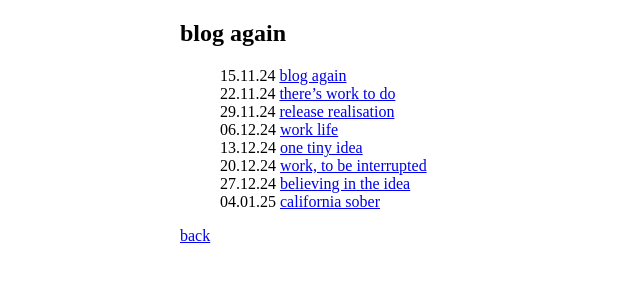
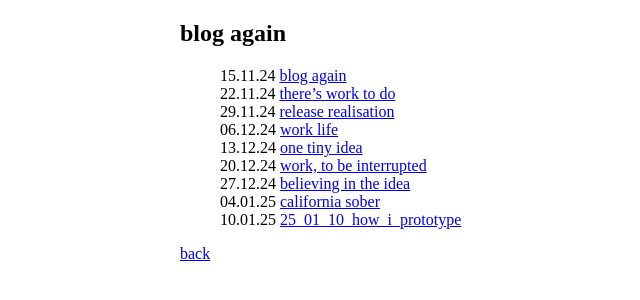
Before and after one commit to stuffedwombat/stuffedwombat.github.io, a Jekyll site: the page built from blogagain.md, in a window 1280 px wide. Shown: the top 300 px of the page, without its empty margins (144-784 px from the left). Built offline with Jekyll 4.4.1, drawn with Linux system fonts in a browser that asks for light colours; our own code applies the rules of GitHub Pages for plain Markdown files; comment, search, counter and statistics services are not loaded.

Commit message:
Update blogagain.md

```diff
--- a/blogagain.md
+++ b/blogagain.md
@@ -8,5 +8,6 @@
 - 20.12.24 [work, to be interrupted](24_12_20_work_to_be_interrupted)
 - 27.12.24 [believing in the idea](24_12_27_believing_in_the_idea)
 - 04.01.25 [california sober](25_01_04_california_sober)
+- 10.01.25 [25_01_10_how_i_prototype](how i prototype)
 
 [back](thinking)
```
